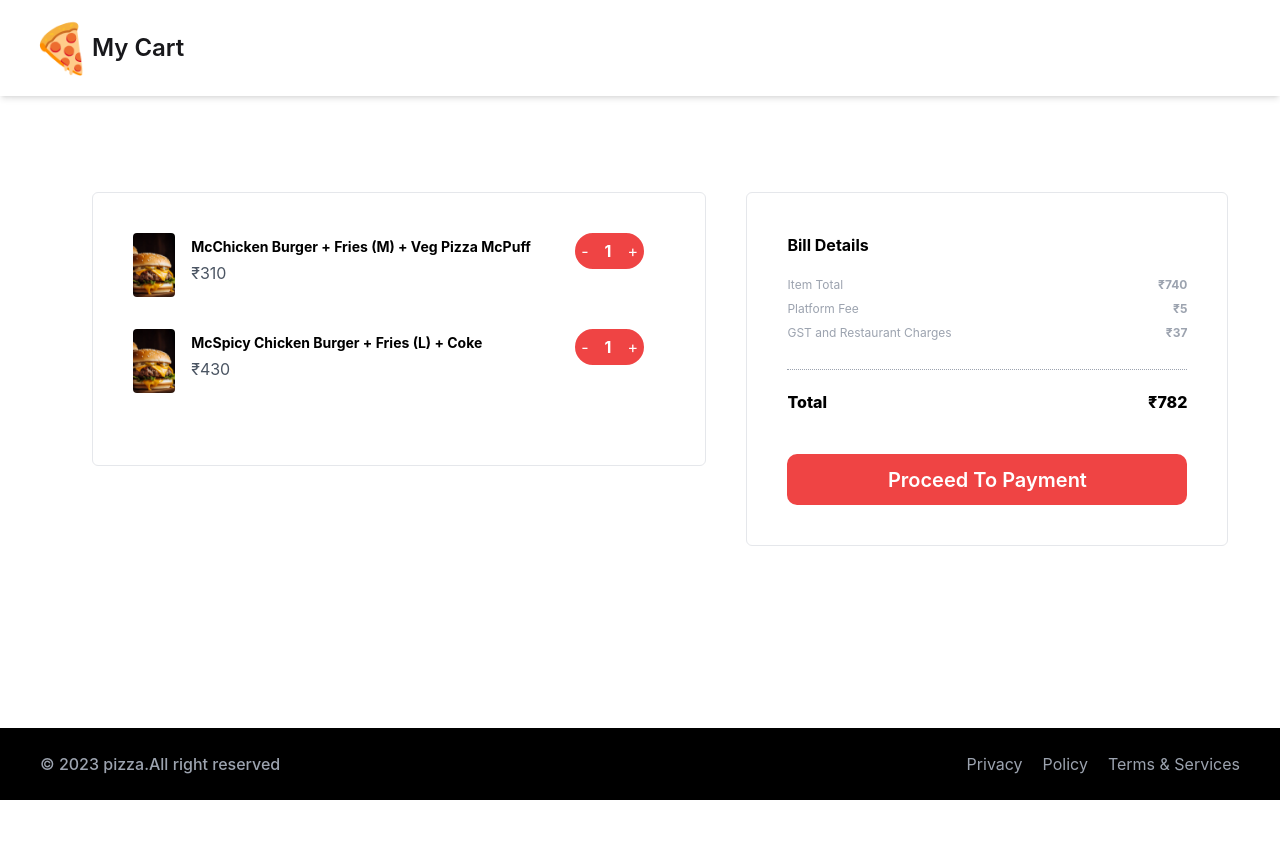
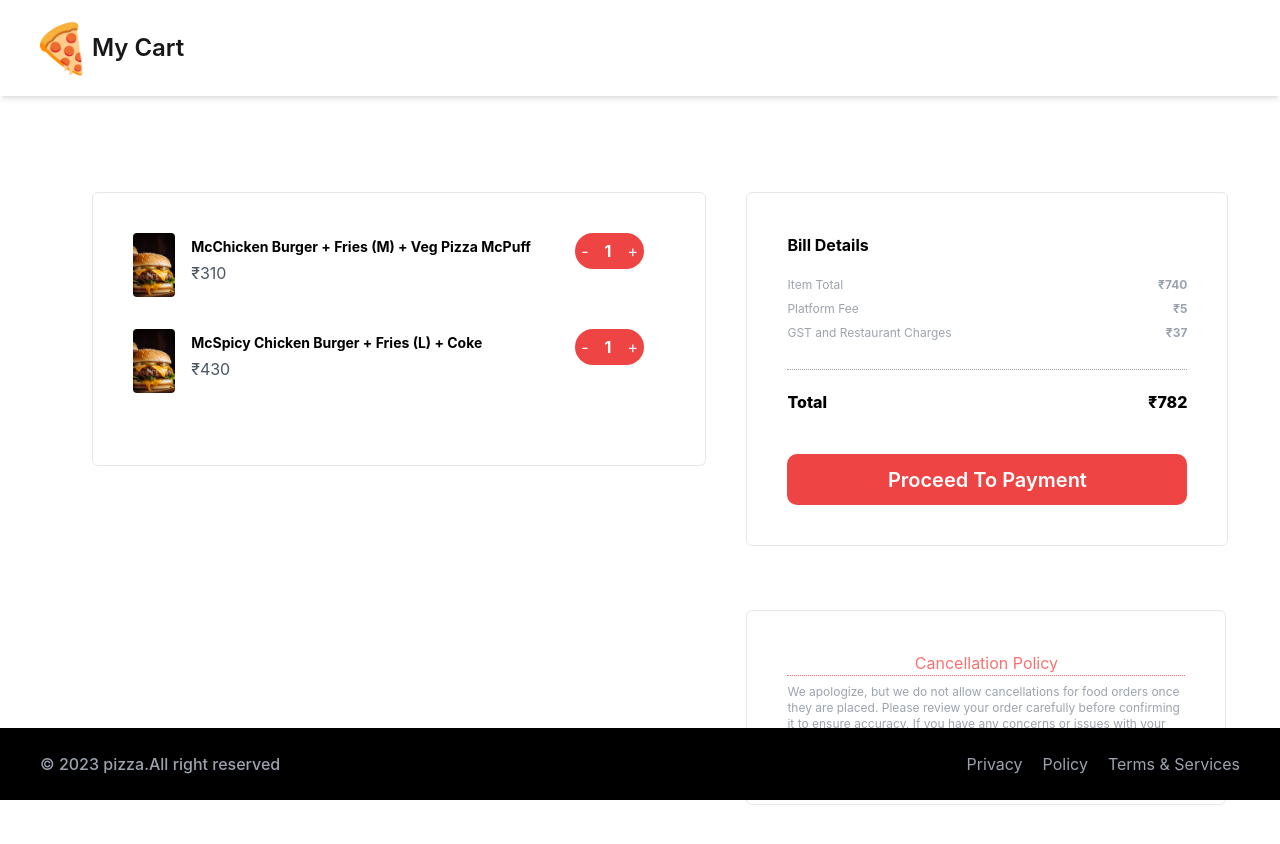
Before and after one commit to ansmi-keyvalue/Dine-In-Time, a React (Create React App) app: page /cart in a window 1280 px wide. Shown: the top 844 px of the page. Built offline with nearby package versions, Linux system fonts and the light colour scheme.

Commit message:
feat: added cancellation policy

```diff
--- a/src/pages/Cart.tsx
+++ b/src/pages/Cart.tsx
@@ -74,6 +74,8 @@ export default function Cart() {
             </div>
           ))}
         </div>
+        {/* New Section */}
+        <div>
           <div className='border-1 border rounded-md h-fit w-fit mt-5 pb-10 md:mt-0'>
             <div className='p-10 md:flex md:flex-col md:justify-center'>
               <div className='font-bold mb-5'>Bill Details</div>
@@ -99,6 +101,17 @@ export default function Cart() {
               <button className='text-white text-xl font-semibold self-center -mb-px'>Proceed To Payment</button>
             </div>
           </div>
+          {/* New Section */}
+          <div className='border-1 border rounded-md h-fit mt-16 p-10 w-[310px] md:w-[480px]'>
+            <div className='text-center text-red-400'>Cancellation Policy</div>
+            <div className='border-t border-dotted border-red-400'></div>
+            <div className='text-xs text-gray-400 mt-2'>
+              We apologize, but we do not allow cancellations for food orders once they are placed. Please review your
+              order carefully before confirming it to ensure accuracy. If you have any concerns or issues with your
+              order, please contact our customer support for assistance. Thank you for your understanding.
+            </div>
+          </div>
+        </div>
       </div>
 
       <div className='sticky bottom-0'>
```
Lines whose indentation alone changed are shown as unchanged.
